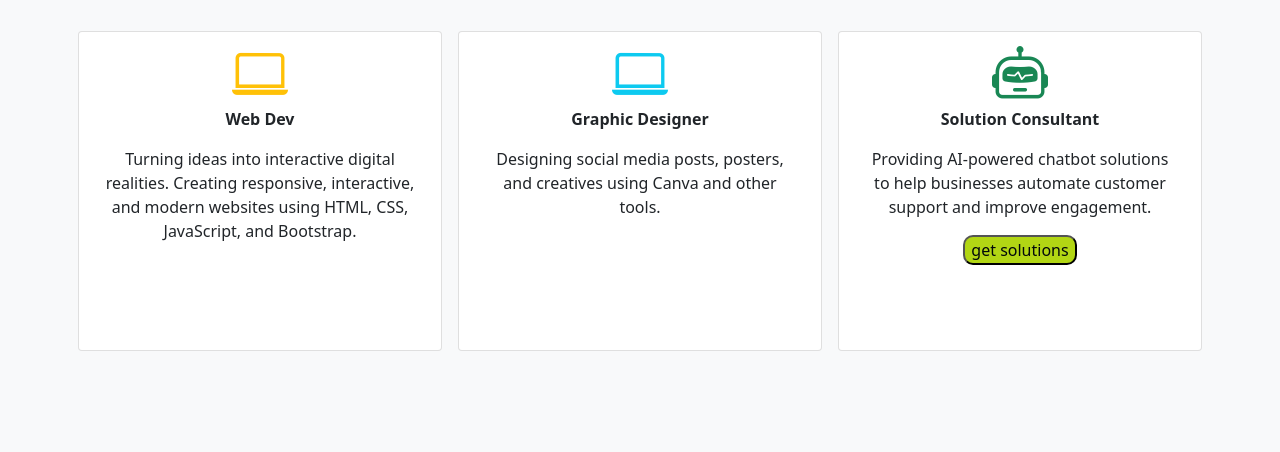
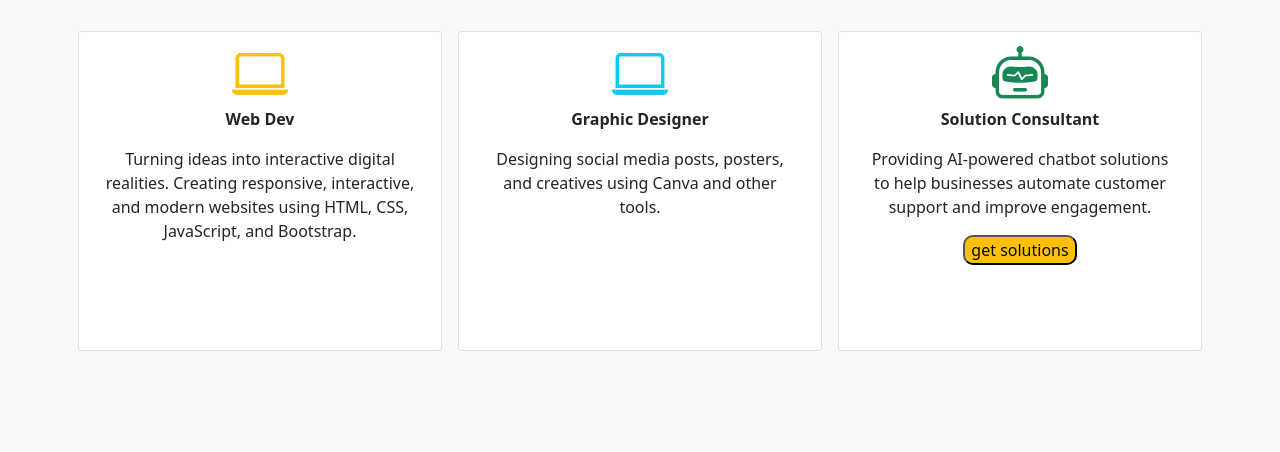
Before and after one commit to harshanx/mywebsite, a plain HTML site: page index.html in a window 1280 px wide. Shown: the part 617-1069 px from the top of the page. Drawn offline with nearby package versions, Linux system fonts and the light colour scheme; a small style sheet from the web is missing.

Commit message:
Update index.html

```diff
--- a/index.html
+++ b/index.html
@@ -106,7 +106,7 @@
             <b>Solution Consultant</b>
             <div class="card-body">
               <p class="card-text">Providing AI-powered chatbot solutions to help businesses automate customer support and improve engagement.</p>
-            <div> <button style="background-color: rgb(178, 214, 20) ;border-radius: 10px; "><a href="solution.html" style="text-decoration: none; color: rgb(2, 9, 11);"> get solutions</a> </button></div>
+            <div> <button class="bg-warning" style=" border-radius: 10px; "><a href="solution.html" style="text-decoration: none; color: rgb(2, 9, 11);"> get solutions</a> </button></div>
             </div>
           </div>
         </div>
```
